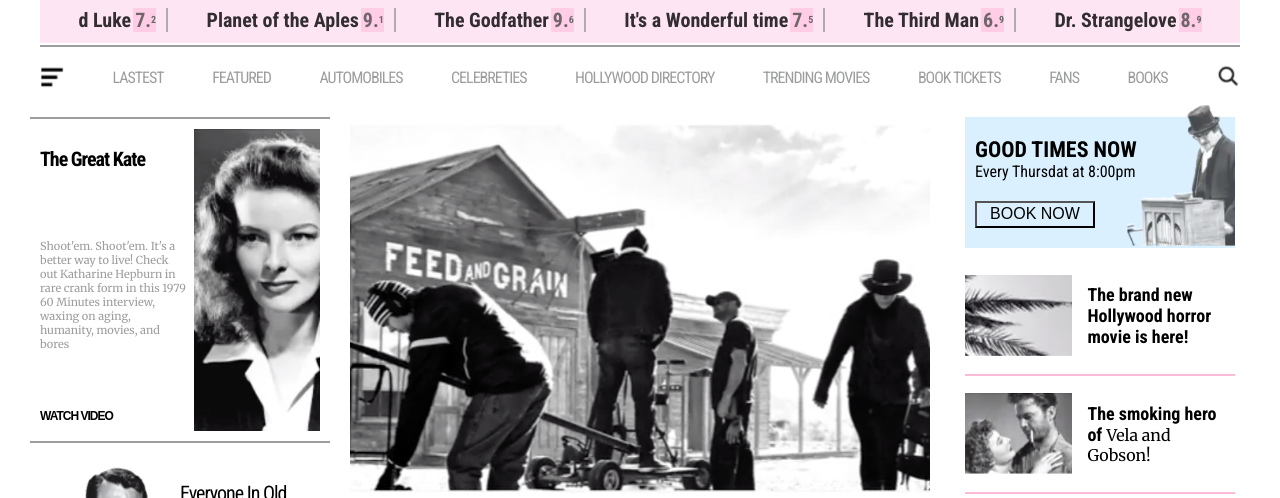
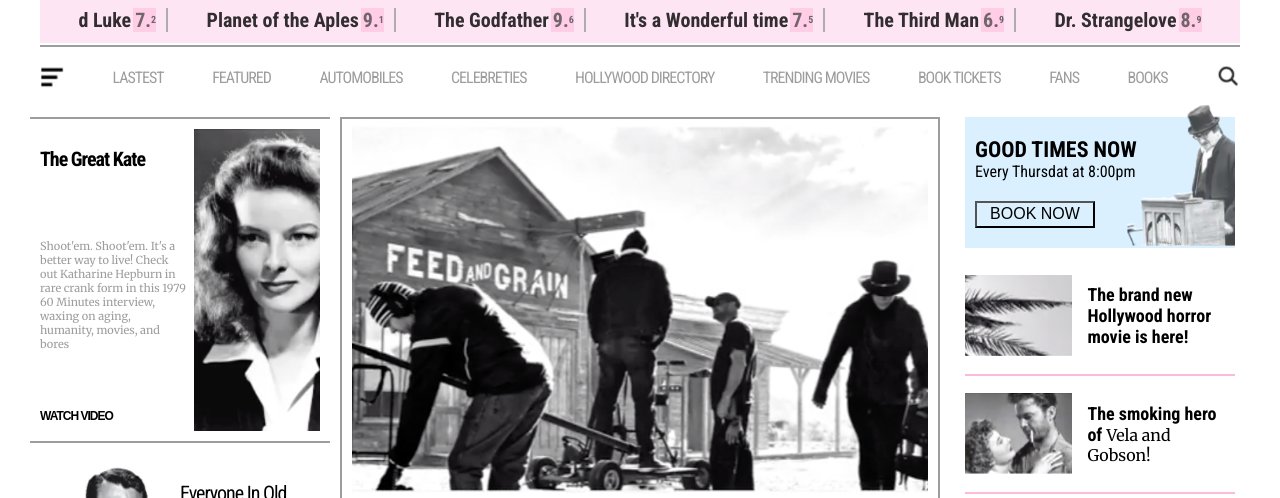
Before and after one commit to den-velez/newspaper-replica, a website: page pug/index.pug in a window 1280 px wide. Shown: the part 98-596 px from the top of the page. Drawn offline with nearby package versions, Linux system fonts and the light colour scheme; files that its build step writes are made by us from their sources.

Commit message:
border main-headline added

```diff
--- a/sass/components/_headline.scss
+++ b/sass/components/_headline.scss
@@ -5,7 +5,7 @@
   display: flex;
   flex-direction: column;
   justify-content: space-evenly;
-  // border: 2px solid $colorAlternativo2;
+  border: 2px solid $colorFont2;
   &-imgBox {
     width: 100%;
     height: 50%;
```
Also changed, not shown: css/styles.css.
